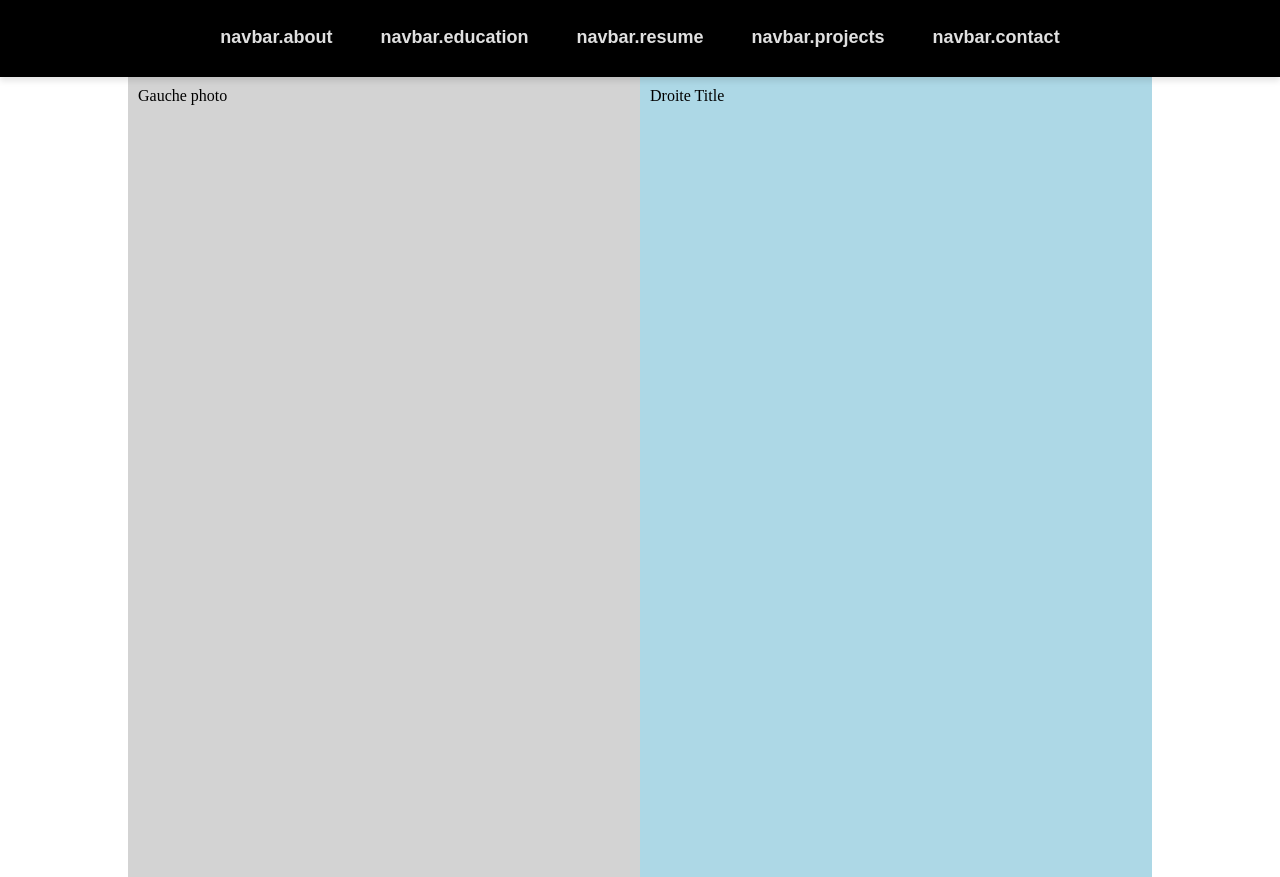
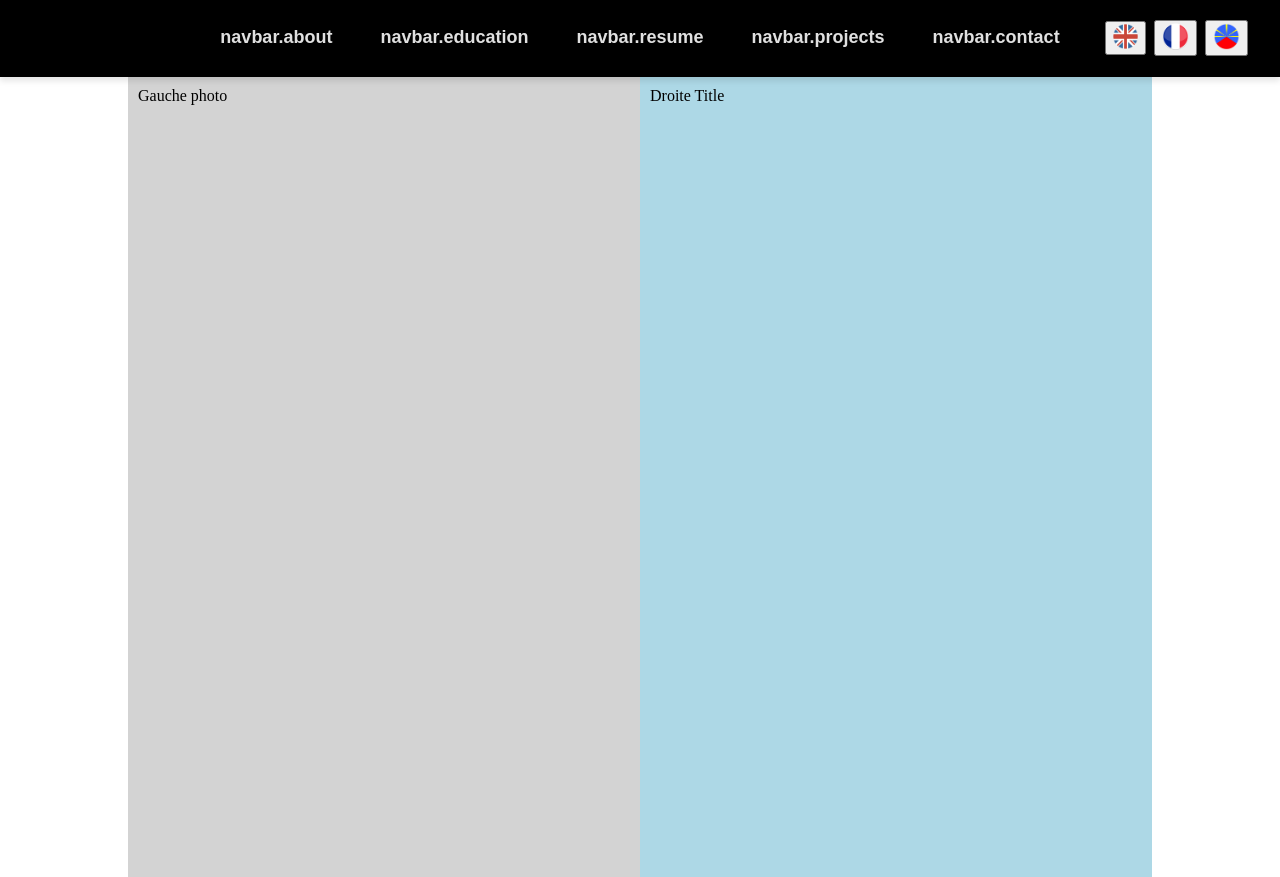
Before and after one commit to jchris3434/CV-2026, a Next.js app: page /en in a window 1280 px wide. Built offline with nearby package versions, Linux system fonts and the light colour scheme.

Commit message:
navbar + flags + changement langues ok

```diff
--- /dev/null
+++ b/app/[locale]/Components/LocaleSelect/LocaleSelect.tsx
@@ -0,0 +1,48 @@
+'use client'; // Indiquer que ce composant doit être rendu côté client
+
+import { useRouter, usePathname } from 'next/navigation'; // Importer useRouter depuis next/navigation (pas next/router)
+import styles from '../Navbar/navbar.module.css'; // Importer les styles CSS Modules
+import Image from 'next/image';
+
+export default function LocaleSelect() {
+  const router = useRouter(); // Utilisation de useRouter depuis next/navigation
+  const pathname = usePathname(); // Obtenir le chemin actuel
+
+  // Fonction pour changer de langue
+  const changeLocale = (locale: string) => {
+    // Le push dans app/ fonctionne de la manière suivante avec next/navigation
+    const newPathname = pathname.replace(/^\/[a-z]{2}/, `/${locale}`); // Remplacer la locale dans le chemin
+    router.push(newPathname); // Changer la locale tout en gardant la même route
+  };
+
+  return (
+    <nav className={styles.navFlag}>
+      <button onClick={() => changeLocale('en')}>
+        <Image
+          src="/icones/ukFlag.png"
+          width={25}
+          height={25}
+          alt="English"
+        />
+      </button>
+      <button onClick={() => changeLocale('fr')}>
+        <Image
+          className={styles.frenchFlag}
+          src="/icones/frFlag.png"
+          width={27}
+          height={27}
+          alt="Français"
+        />
+      </button>
+      <button onClick={() => changeLocale('re')}>
+        <Image
+          className={styles.frenchFlag}
+          src="/icones/RunFlagV2.png"
+          width={27}
+          height={27}
+          alt="Créole"
+        />
+      </button>
+    </nav>
+  );
+}
--- a/app/[locale]/Components/Navbar/navbar.tsx
+++ b/app/[locale]/Components/Navbar/navbar.tsx
@@ -5,6 +5,7 @@ import styles from './navbar.module.css';
 //import { Link } from "react-scroll";
 import Link from 'next/link';
 import { useEffect, useState } from "react";
+import LocaleSelect from '../LocaleSelect/LocaleSelect';
 
 // Mapper les sections avec les clés exactes de traduction
 const sectionKeys: { [key: string]: string } = {
@@ -63,7 +64,7 @@ export default function Navbar() {
           })}
         </ul>
       </nav>
-      {/* <LocaleSelect /> */}
+      <LocaleSelect />
     </div>
   </header>
 );
--- /dev/null
+++ b/dictionaries/re.json
@@ -0,0 +1,12 @@
+{
+  "HomePage": {
+    "title": "coucou TEST JC intl"
+  },
+  "navbar": {
+    "about": "À propos",
+    "education": "Formation",
+    "resume": "CV",
+    "projects": "Projets",
+    "contact": "Contact"
+  }
+}
```
Also changed, not shown: app/[locale]/Components/LocaleSelect/localeSelect.module.css (added), public/icones/RunFlagV2.png (added).
